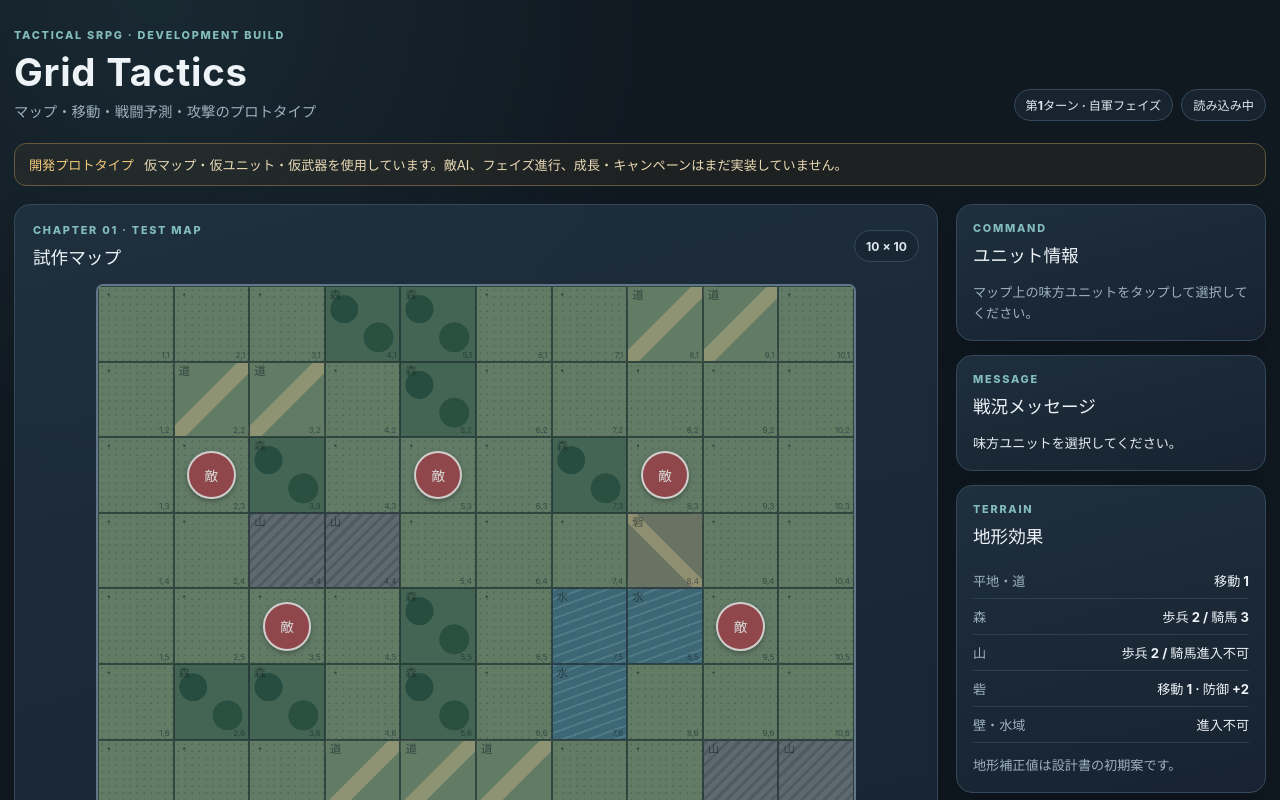
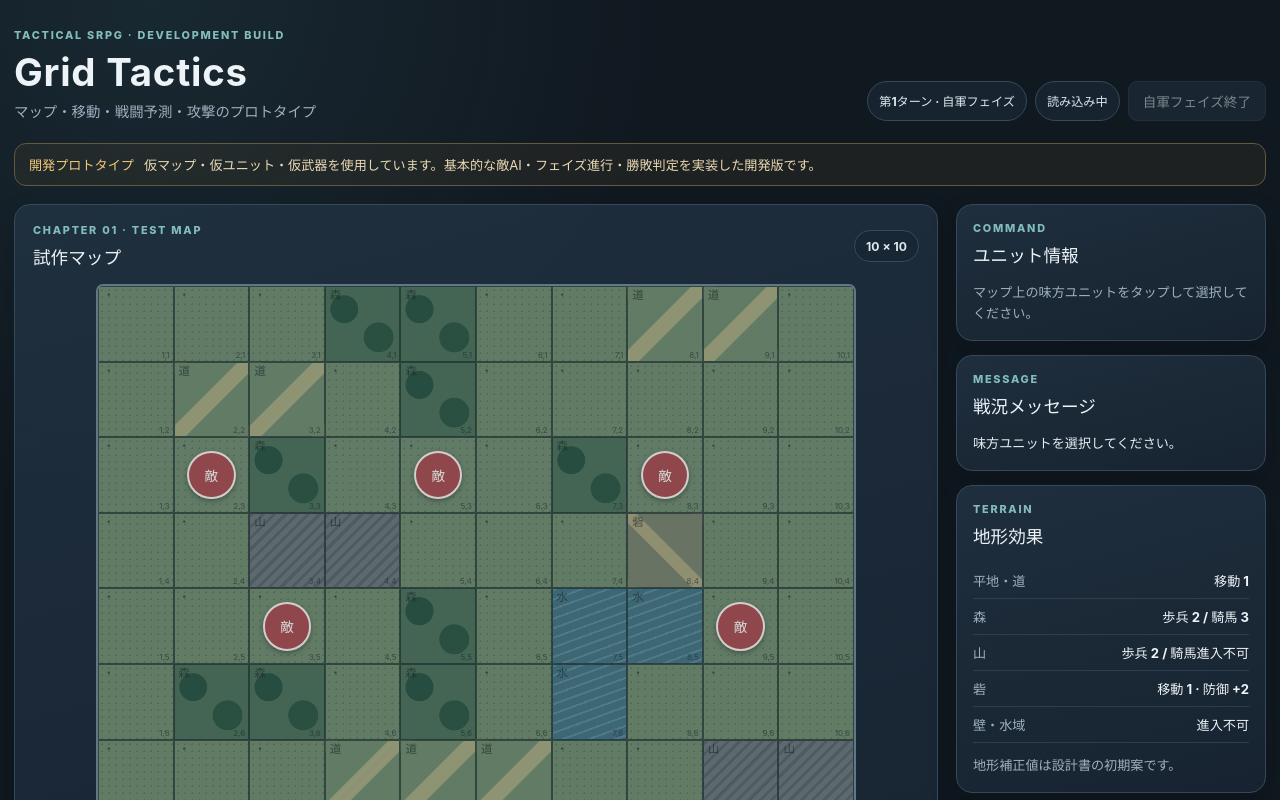
Before and after one commit to otomezon/grid-tactics-pwa, a React (Vite) app: page / in a window 1280 px wide. Shown: the top 800 px of the page. Built offline with nearby package versions, Linux system fonts and the light colour scheme.

Commit message:
feat: connect enemy phase execution to the battle screen

```diff
--- a/src/App.tsx
+++ b/src/App.tsx
@@ -3,6 +3,8 @@ import { CHAPTER_01_MAP, INITIAL_GAME_STATE } from "./content/maps/chapter-01";
 import { TERRAIN_DEFINITIONS } from "./content/terrain";
 import { WEAPONS_BY_ID } from "./content/weapons";
 import { performAttack, createAttackPlan } from "./application/perform-attack";
+import { beginEnemyPhase, runEnemyPhase } from "./application/resolve-enemy-phase";
+import { evaluateBattleOutcome } from "./domain/rules/evaluate-battle-outcome";
 import { calculateReachableTiles } from "./domain/movement/calculate-reachable-tiles";
 import { isWithinWeaponRange, canUnitUseWeapon } from "./domain/combat/combat";
 import { calculateManhattanDistance } from "./domain/combat/grid-distance";
@@ -42,6 +44,18 @@ function getErrorMessage(error: unknown): string {
   return error instanceof Error ? error.message : "戦闘操作に失敗しました。";
 }
 
+function formatEnemyPhaseSummary(execution: ReturnType<typeof runEnemyPhase>): string {
+  const actions = execution.actions.map((action) => action.message).join("。");
+  if (execution.outcome === "victory") {
+    return (actions ? actions + "。" : "") + "勝利条件を達成しました。";
+  }
+  if (execution.outcome === "defeat") {
+    return (actions ? actions + "。" : "") + "味方ユニットが全滅しました。";
+  }
+  return (actions ? actions + "。" : "敵軍は行動できませんでした。") +
+    "敵軍フェイズ終了。第" + execution.nextState.turn + "ターン・自軍フェイズです。";
+}
+
 export default function App() {
   const [gameState, setGameState] = useState<GameStateSnapshot>(INITIAL_GAME_STATE);
   const [selectedUnitId, setSelectedUnitId] = useState<string | null>(null);
@@ -75,11 +89,12 @@ export default function App() {
           return;
         }
 
-        setGameState(migration.snapshot);
+        let restoredState = migration.snapshot;
+        setGameState(restoredState);
         if (migration.migrated) {
           setSaveStatus("saving");
           try {
-            await saveGameState(migration.snapshot);
+            await saveGameState(restoredState);
             if (!cancelled) {
               setSaveStatus("saved");
               setMessage("以前のセーブデータを新しい形式へ移行しました。");
@@ -93,8 +108,29 @@ export default function App() {
           return;
         }
 
+        if (restoredState.phase === "enemy") {
+          const enemyPhase = runEnemyPhase(restoredState, CHAPTER_01_MAP);
+          restoredState = enemyPhase.nextState;
+          setGameState(restoredState);
+          try {
+            await saveGameState(restoredState);
+            if (!cancelled) {
+              setSaveStatus("saved");
+              setMessage(formatEnemyPhaseSummary(enemyPhase));
+            }
+          } catch {
+            if (!cancelled) {
+              setSaveStatus("failed");
+              setMessage("敵軍フェイズを解決しましたが、セーブに失敗しました。");
+            }
+          }
+          return;
+        }
+
         setSaveStatus("saved");
-        setMessage("前回の自動保存データを復元しました。");
+        setMessage(migration.migrated
+          ? "以前のセーブデータを新しい形式へ移行しました。"
+          : "前回の自動保存データを復元しました。");
       } catch {
         if (!cancelled) {
           setSaveStatus("unavailable");
@@ -134,7 +170,9 @@ export default function App() {
     });
   }, [gameState.units, selectedUnit]);
 
-  const interactive = saveStatus !== "loading" && saveStatus !== "saving" && !loadBlocked;
+  const battleOutcome = evaluateBattleOutcome(gameState, CHAPTER_01_MAP);
+  const interactive = saveStatus !== "loading" && saveStatus !== "saving" && !loadBlocked &&
+    gameState.phase === "player" && battleOutcome === "playing";
   const reachableKeys = useMemo(
     () => new Set(reachableTiles.map((tile) => String(tile.x) + "," + String(tile.y))),
     [reachableTiles]
@@ -316,6 +354,24 @@ export default function App() {
     await persist(nextState, selectedUnit.name + "は待機しました。");
   }
 
+  async function handleEndPlayerPhase(): Promise<void> {
+    if (!interactive || gameState.phase !== "player" || battleOutcome !== "playing") return;
+
+    try {
+      const enemyPhaseState = beginEnemyPhase(gameState, CHAPTER_01_MAP);
+      setGameState(enemyPhaseState);
+      setSelectedUnitId(null);
+      setCombatTargetId(null);
+      await persist(enemyPhaseState, "敵軍フェイズを開始します。");
+
+      const execution = runEnemyPhase(enemyPhaseState, CHAPTER_01_MAP);
+      setGameState(execution.nextState);
+      await persist(execution.nextState, formatEnemyPhaseSummary(execution));
+    } catch (error) {
+      setMessage(getErrorMessage(error));
+    }
+  }
+
   const selectedStatus = selectedUnit
     ? selectedUnit.hasActed
       ? "行動済み"
@@ -339,15 +395,27 @@ export default function App() {
           <p className="subtitle">マップ・移動・戦闘予測・攻撃のプロトタイプ</p>
         </div>
         <div className="header-status">
-          <span className="phase-badge">第{gameState.turn}ターン · 自軍フェイズ</span>
+          <span className="phase-badge">{battleOutcome === "victory" ? "勝利" : battleOutcome === "defeat" ? "敗北" : "第" + gameState.turn + "ターン · " + (gameState.phase === "player" ? "自軍フェイズ" : "敵軍フェイズ")}</span>
           <span className={"save-badge save-" + saveStatus}>{SAVE_STATUS_LABELS[saveStatus]}</span>
+          {battleOutcome === "playing" && gameState.phase === "player" && (
+            <button className="secondary-button phase-end-button" type="button" disabled={!interactive} onClick={() => void handleEndPlayerPhase()}>
+              自軍フェイズ終了
+            </button>
+          )}
         </div>
       </header>
 
       <div className="prototype-notice">
         <strong>開発プロトタイプ</strong>
-        <span>仮マップ・仮ユニット・仮武器を使用しています。敵AI、フェイズ進行、成長・キャンペーンはまだ実装していません。</span>
+        <span>仮マップ・仮ユニット・仮武器を使用しています。基本的な敵AI・フェイズ進行・勝敗判定を実装した開発版です。</span>
       </div>
+
+      {battleOutcome !== "playing" && (
+        <section className={"battle-outcome " + (battleOutcome === "victory" ? "outcome-victory" : "outcome-defeat")} role="status">
+          <strong>{battleOutcome === "victory" ? "ステージクリア" : "敗北"}</strong>
+          <span>{battleOutcome === "victory" ? "勝利条件を達成しました。" : "味方ユニットが全滅しました。"}</span>
+        </section>
+      )}
 
       <div className="battle-layout">
         <section className="map-card" aria-labelledby="map-heading">
```
